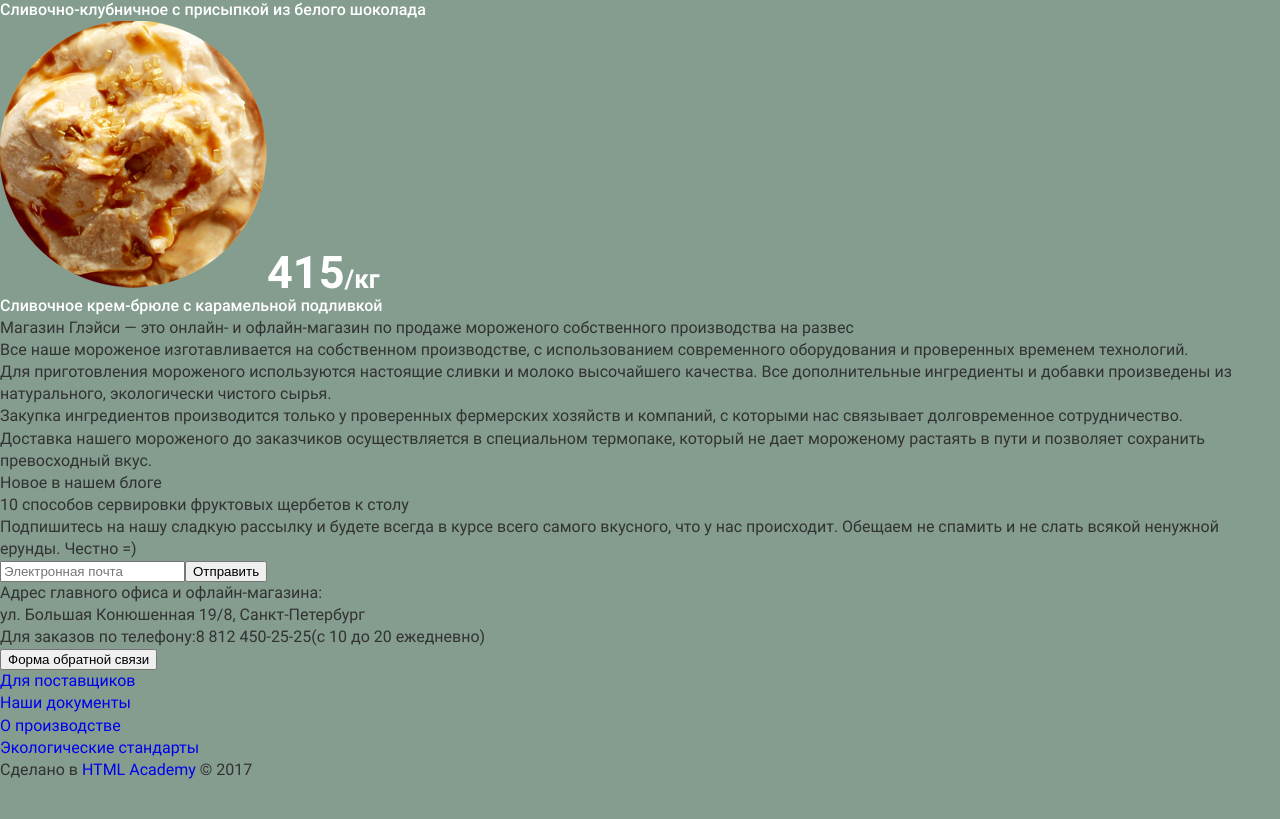
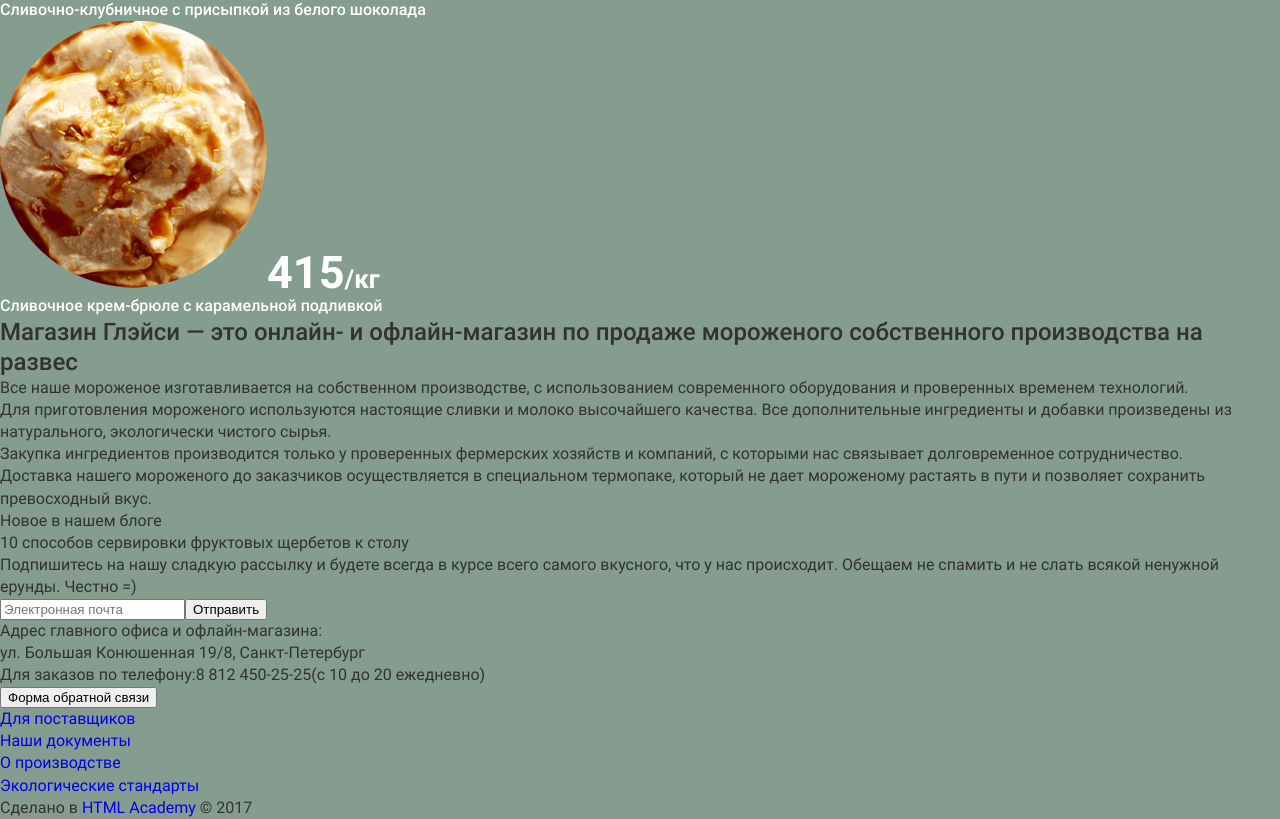
Before and after one commit to maximshigaev/gllacy, a React (Create React App) app: page / in a window 1280 px wide. Shown: the part 2094-2913 px from the top of the page. Before the commit the page ends 2875 px from the top, so only its background shows below. Built offline with nearby package versions, Linux system fonts and the light colour scheme.

Commit message:
add layout for the AdvantagesItem and basic styles for the Advantages components

```diff
--- a/src/components/Advantages/Advantages.tsx
+++ b/src/components/Advantages/Advantages.tsx
@@ -1,24 +1,26 @@
 import { FC } from 'react';
+
+// Components
+import { AdvantagesItem } from '../';
+
+// Styles
+import './advantages.scss';
+
+// Constants
+import { advantagesItems } from '../../constants';
 
 export const Advantages: FC = () => (
   <section>
     <h2 className="visually-hidden">Наши преимущества</h2>
-    <p>
+    <p className="advantages__title">
       Магазин Глэйси — это онлайн- и офлайн-магазин по продаже мороженого собственного производства на развес
     </p>
     <ul>
-      <li>
-        Все наше мороженое изготавливается на собственном производстве, с использованием современного оборудования и проверенных временем технологий.
-      </li>
-      <li>
-        Для приготовления мороженого используются настоящие сливки и молоко высочайшего качества. Все дополнительные ингредиенты и добавки произведены из натурального, экологически чистого сырья.
-      </li>
-      <li>
-        Закупка ингредиентов  производится только у проверенных фермерских хозяйств и компаний, с которыми нас связывает долговременное сотрудничество.
-      </li>
-      <li>
-        Доставка нашего мороженого до заказчиков осуществляется в специальном термопаке, который не дает мороженому растаять в пути и позволяет сохранить превосходный вкус.
-      </li>
+      {advantagesItems.map(({ id, text }) => (
+        <li key={id}>
+          <AdvantagesItem text={text} />
+        </li>
+      ))}
     </ul>
   </section>
 );
--- /dev/null
+++ b/src/components/Advantages/advantages.scss
@@ -0,0 +1,7 @@
+.advantages {
+  &__title {
+    font-size: 24px;
+    font-weight: 500;
+    line-height: 1.25;
+  }
+}
--- /dev/null
+++ b/src/components/AdvantagesItem/AdvantagesItem.tsx
@@ -0,0 +1,9 @@
+import { FC } from 'react';
+
+type TProps = {
+  text: string;
+}
+
+export const AdvantagesItem: FC<TProps> = ({ text }) => (
+  <p>{text}</p>
+);
--- a/src/components/index.ts
+++ b/src/components/index.ts
@@ -11,3 +11,4 @@ export { SubscriptionForm } from './SubscriptionForm/SubscriptionForm';
 export { Contacts } from './Contacts/Contacts';
 export { Footer } from './Footer/Footer';
 export { PromotionItem } from './PromotionItem/PromotionItem';
+export { AdvantagesItem } from './AdvantagesItem/AdvantagesItem';
--- a/src/constants.ts
+++ b/src/constants.ts
@@ -41,7 +41,31 @@ export const promotionItems = [
   {
     id: 2,
     title: 'Шоколадки даром!',
-    text: 'При покупке 2 кг пломбира, добавим в ваш заказ упаковку вкуснейшей шоколадной присыпки совершенно бесплатно.',
+    text: `При покупке 2 кг пломбира, добавим в ваш заказ упаковку вкуснейшей шоколадной присыпки совершенно
+      бесплатно.`,
     buttonText: 'Хочу шоколадки!',
   },
 ];
+
+export const advantagesItems = [
+  {
+    id: 1,
+    text: `Все наше мороженое изготавливается на собственном производстве, с использованием современного оборудования и
+      проверенных временем технологий.`
+  },
+  {
+    id: 2,
+    text: `Для приготовления мороженого используются настоящие сливки и молоко высочайшего качества. Все дополнительные
+      ингредиенты и добавки произведены из натурального, экологически чистого сырья.`
+  },
+  {
+    id: 3,
+    text: `Закупка ингредиентов производится только у проверенных фермерских хозяйств и компаний, с которыми нас
+      связывает долговременное сотрудничество.`,
+  },
+  {
+    id: 4,
+    text: `Доставка нашего мороженого до заказчиков осуществляется в специальном термопаке, который не дает мороженому
+      растаять в пути и позволяет сохранить превосходный вкус.`
+  },
+];
```
